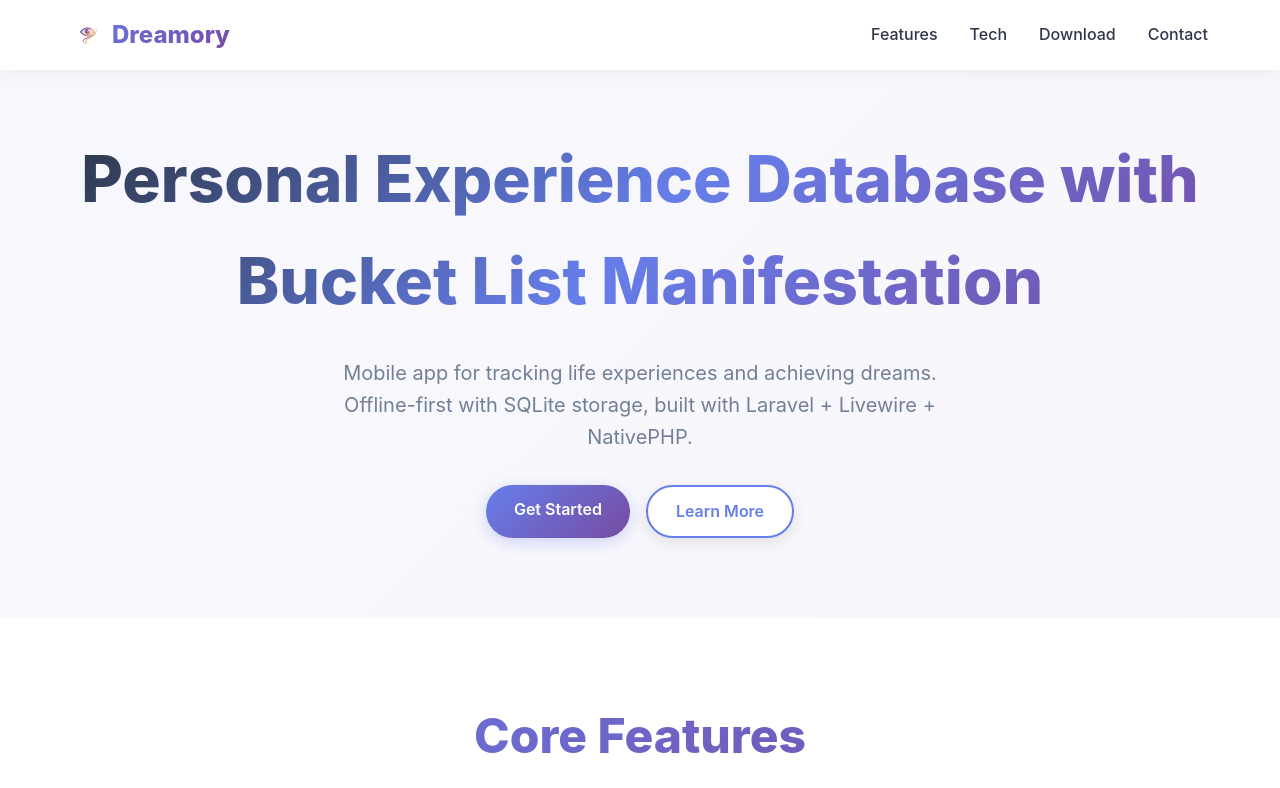
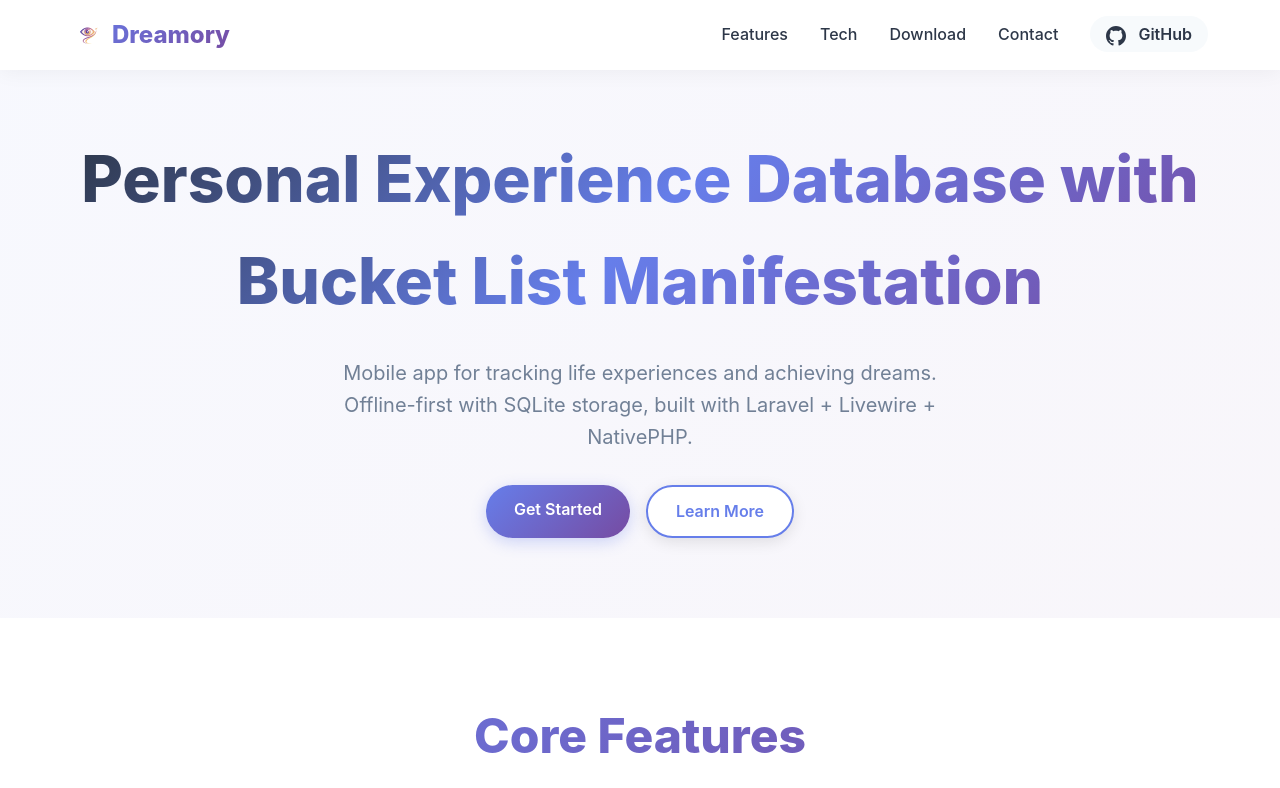
Before and after one commit to jigar-dhulla/dreamory-website, a plain HTML site: page index.html in a window 1280 px wide. Shown: the top 788 px of the page. Drawn offline with Linux system fonts and the light colour scheme.

Commit message:
Add GitHub link to navigation with enhanced styling

```diff
--- a/index.html
+++ b/index.html
@@ -83,6 +83,26 @@
 
         .nav-links a:hover {
             color: var(--primary);
+        }
+
+        .github-link {
+            background: var(--bg-light) !important;
+            color: var(--text-dark) !important;
+            padding: 0.5rem 1rem !important;
+            border-radius: 20px !important;
+            font-weight: 600 !important;
+            transition: all 0.3s ease !important;
+        }
+
+        .github-link svg {
+            vertical-align: middle;
+            margin-right: 0.5rem;
+        }
+
+        .github-link:hover {
+            background: var(--primary) !important;
+            color: white !important;
+            transform: translateY(-2px);
         }
 
         .cta-button {
@@ -376,6 +396,12 @@
                     <li><a href="#tech">Tech</a></li>
                     <li><a href="#download">Download</a></li>
                     <li><a href="#contact">Contact</a></li>
+                    <li><a href="https://github.com/jigar-dhulla/dreamory" target="_blank" class="github-link">
+                        <svg width="20" height="20" fill="currentColor" viewBox="0 0 24 24">
+                            <path d="M12 0c-6.626 0-12 5.373-12 12 0 5.302 3.438 9.8 8.207 11.387.599.111.793-.261.793-.577v-2.234c-3.338.726-4.033-1.416-4.033-1.416-.546-1.387-1.333-1.756-1.333-1.756-1.089-.745.083-.729.083-.729 1.205.084 1.839 1.237 1.839 1.237 1.07 1.834 2.807 1.304 3.492.997.107-.775.418-1.305.762-1.604-2.665-.305-5.467-1.334-5.467-5.931 0-1.311.469-2.381 1.236-3.221-.124-.303-.535-1.524.117-3.176 0 0 1.008-.322 3.301 1.23.957-.266 1.983-.399 3.003-.404 1.02.005 2.047.138 3.006.404 2.291-1.552 3.297-1.23 3.297-1.23.653 1.653.242 2.874.118 3.176.77.84 1.235 1.911 1.235 3.221 0 4.609-2.807 5.624-5.479 5.921.43.372.823 1.102.823 2.222v3.293c0 .319.192.694.801.576 4.765-1.589 8.199-6.086 8.199-11.386 0-6.627-5.373-12-12-12z"/>
+                        </svg>
+                        GitHub
+                    </a></li>
                 </ul>
                 <div class="mobile-menu-toggle">
                     <span></span>
```
